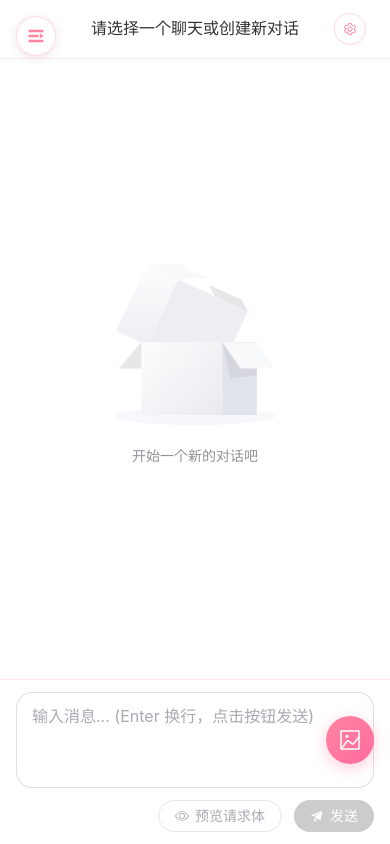
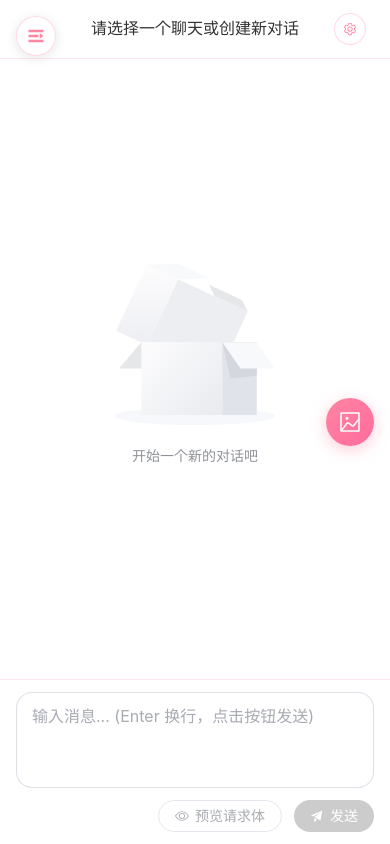
Before and after one commit to demonic-judgment/easy-chat, a Vue app: page / in a window 390 px wide. Built offline with nearby package versions, Linux system fonts and the light colour scheme.

Commit message:
体验细节优化2.0

```diff
--- a/src/components/FloatingImageViewer.vue
+++ b/src/components/FloatingImageViewer.vue
@@ -587,7 +587,8 @@ onUnmounted(() => {
 .viewer-trigger {
   position: fixed;
   right: 24px;
-  bottom: 100px;
+  top: 50%;
+  transform: translateY(-50%);
   width: 56px;
   height: 56px;
   background: linear-gradient(135deg, #ff85a2, #ff6b9d);
@@ -600,7 +601,7 @@ onUnmounted(() => {
 }
 
 .viewer-trigger:hover {
-  transform: scale(1.1);
+  transform: translateY(-50%) scale(1.1);
   box-shadow: 0 6px 20px rgba(255, 133, 162, 0.5);
 }
 
@@ -737,7 +738,6 @@ onUnmounted(() => {
 @media screen and (max-width: 768px) {
   .viewer-trigger {
     right: 16px;
-    bottom: 80px;
     width: 48px;
     height: 48px;
   }
--- a/src/views/ChatView.vue
+++ b/src/views/ChatView.vue
@@ -131,10 +131,21 @@ const chatMainStyle = computed(() => ({
   backgroundColor: `rgba(255, 255, 255, ${settingsStore.settings.chatOpacity})`
 }))
 
-const scrollToBottom = () => {
+// 检查用户是否在底部附近（阈值 100px）
+const isNearBottom = (): boolean => {
+  if (!messagesContainer.value) return true
+  const container = messagesContainer.value
+  const threshold = 100
+  return container.scrollHeight - container.scrollTop - container.clientHeight < threshold
+}
+
+const scrollToBottom = (force: boolean = false) => {
   nextTick(() => {
     if (messagesContainer.value) {
-      messagesContainer.value.scrollTop = messagesContainer.value.scrollHeight
+      // 只有当强制滚动或用户已经在底部附近时才滚动
+      if (force || isNearBottom()) {
+        messagesContainer.value.scrollTop = messagesContainer.value.scrollHeight
+      }
     }
   })
 }
@@ -212,7 +223,7 @@ const handleSendMessage = async (content: string) => {
 
   // 先保存用户消息
   messageStore.createMessage(chatStore.currentChatId, 'user' as MessageRole, content)
-  scrollToBottom()
+  scrollToBottom(true) // 用户发送消息时强制滚动到底部
   isLoading.value = true
   streamingMessageId.value = null
 
```
